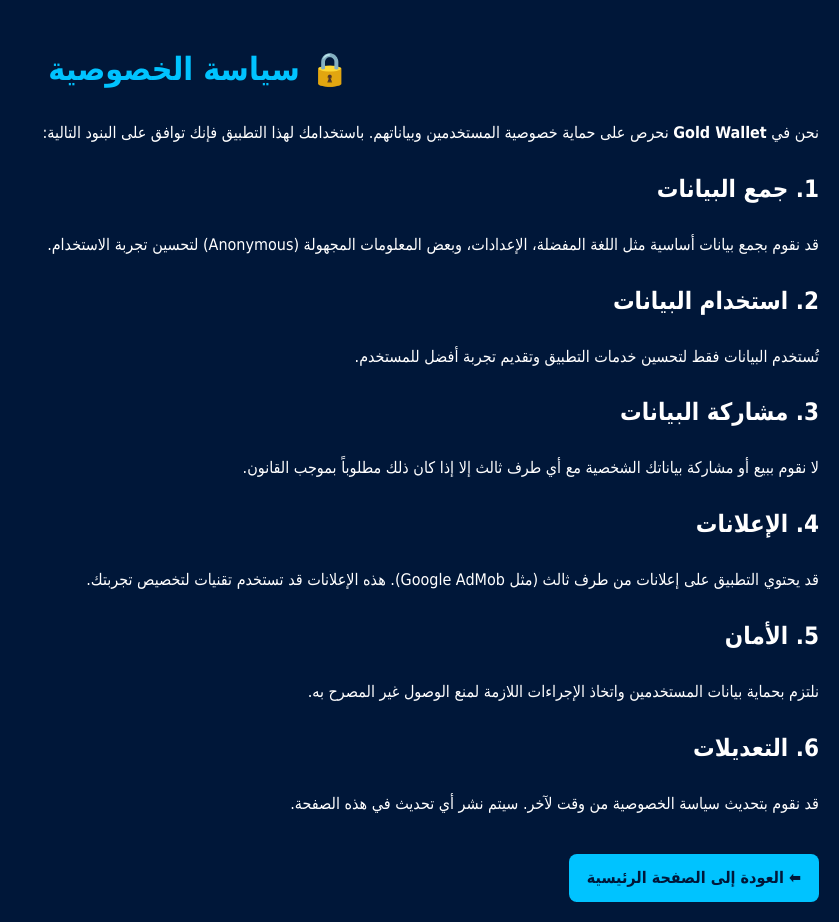
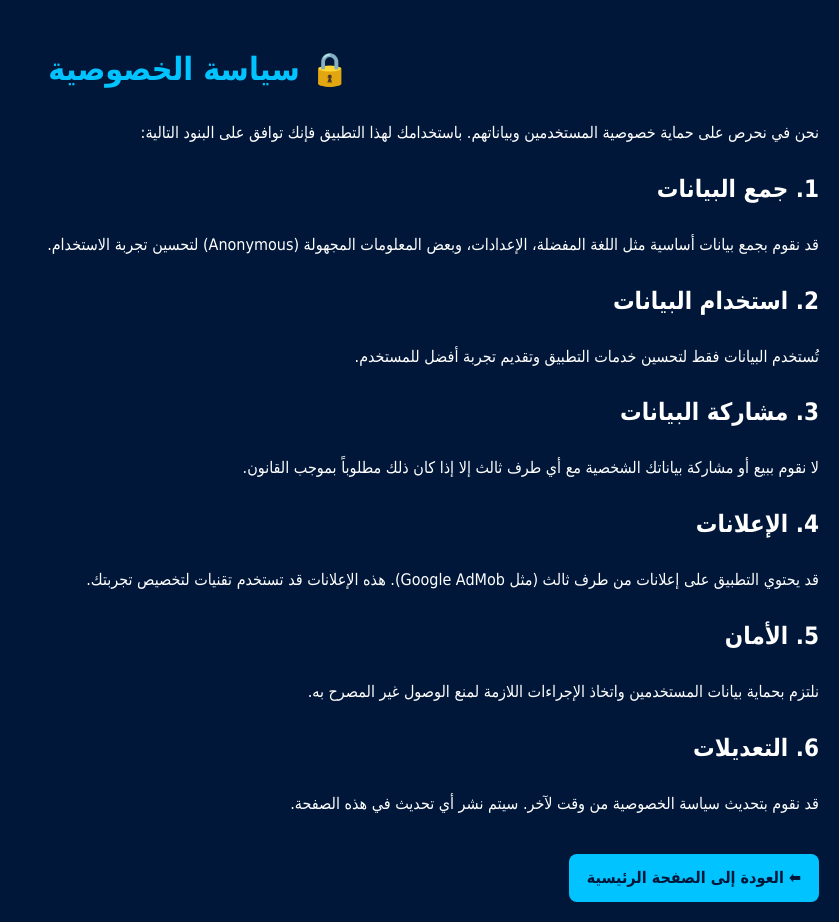
Before and after one commit to abunusira/abunusira.github.io, a plain HTML site: page privacy.html in a window 1280 px wide. Shown: the whole page, without its empty margins (441-1280 px from the left). Drawn offline with Linux system fonts and the light colour scheme.

Commit message:
Update privacy.html

```diff
--- a/privacy.html
+++ b/privacy.html
@@ -45,7 +45,7 @@
 <body>
   <h1>🔒 سياسة الخصوصية</h1>
 
-  <p>نحن في <strong>Gold Wallet</strong> نحرص على حماية خصوصية المستخدمين وبياناتهم. باستخدامك لهذا التطبيق فإنك توافق على البنود التالية:</p>
+  <p>نحن في <strong></strong> نحرص على حماية خصوصية المستخدمين وبياناتهم. باستخدامك لهذا التطبيق فإنك توافق على البنود التالية:</p>
 
   <h2>1. جمع البيانات</h2>
   <p>قد نقوم بجمع بيانات أساسية مثل اللغة المفضلة، الإعدادات، وبعض المعلومات المجهولة (Anonymous) لتحسين تجربة الاستخدام.</p>
```
